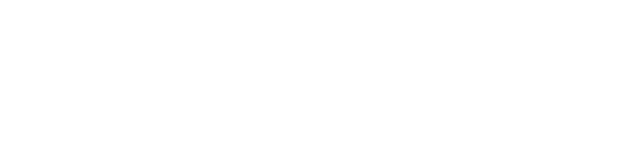
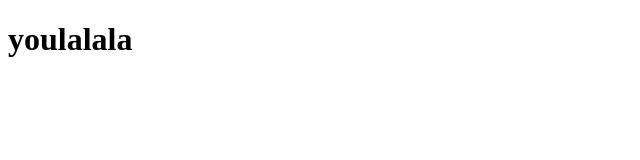
Before and after one commit to MarcLall/my-super-website, a plain HTML site: page index.html in a window 1280 px wide. Shown: the whole page, without its empty margins (0-640 px from the left). Drawn offline with Linux system fonts and the light colour scheme.

Commit message:
h1 added

```diff
--- a/index.html
+++ b/index.html
@@ -5,6 +5,6 @@
     <title>title</title>
   </head>
   <body>
-
+  <h1>youlalala </h1>
   </body>
 </html>
```
